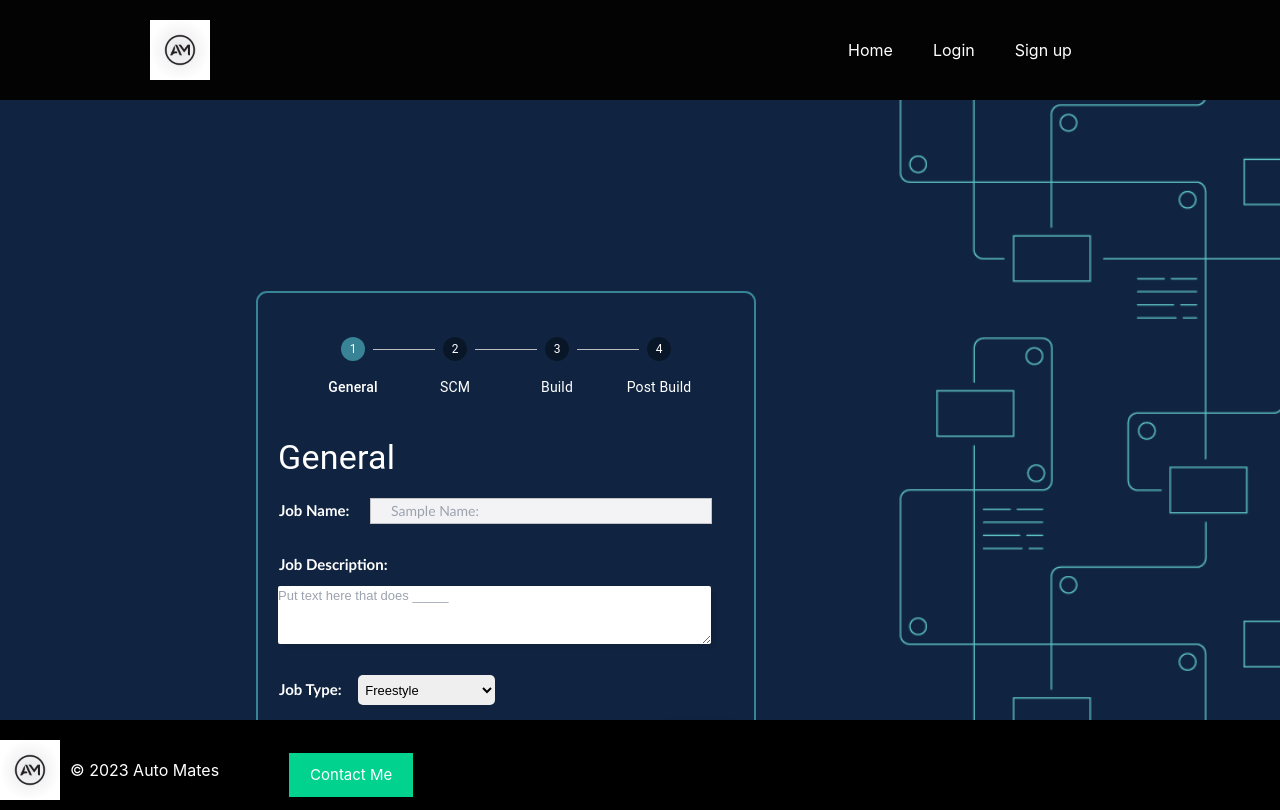
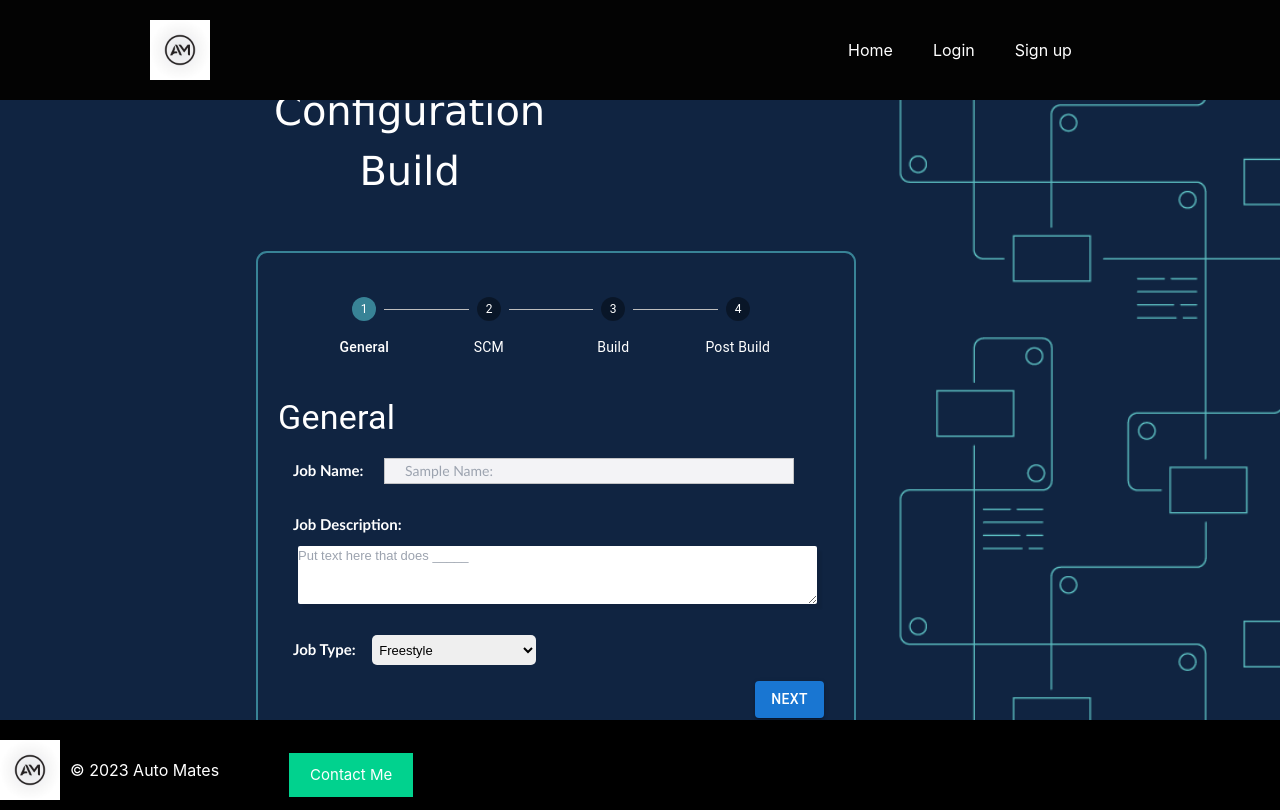
Before and after one commit to Ragdety/BldIt.Client, a React (Create React App) app in the folder bldit-web/: page /jobs/jobConfig in a window 1280 px wide. Built offline with nearby package versions, Linux system fonts and the light colour scheme; no server answers; what @material-tailwind/react would draw is missing.

Commit message:
Update jobconfig.css
Form adjusted to the left

```diff
--- a/bldit-web/src/styles/jobconfig.css
+++ b/bldit-web/src/styles/jobconfig.css
@@ -21,7 +21,8 @@
         padding: 50px;
         font-family: Verdana, Geneva, Tahoma, sans-serif;
         font-size: 40px;
-        margin-top: 100px;
+       /* margin-top: 100px; */
+        margin-bottom: 100px;
     }
 
     /*h3 {*/
@@ -37,17 +38,33 @@
     /*    padding-bottom: 20px;*/
     /*}*/
 
-    .form-step {
+ /*   .form-step {
+        /* background-color: rgba(27, 34, 129, 0.299); */
+ /*       padding: 20px;
+        display: block;
+        /* following 2 lines justifies form to the left */
+ /*       margin: 20%;
+        width: 500px;
+        /* border: 2px solid rgb(247, 243, 243); */
+/*        border: 2px solid rgb(56, 131, 150);
+        border-radius: 11px;
+        padding-bottom: 50px;
+    } */
+
+   .form-step {
         /* background-color: rgba(27, 34, 129, 0.299); */
         padding: 20px;
         display: block;
         /* following 2 lines justifies form to the left */
         margin: 20%;
-        width: 500px;
+        width: 600px;
         /* border: 2px solid rgb(247, 243, 243); */
         border: 2px solid rgb(56, 131, 150);
         border-radius: 11px;
         padding-bottom: 50px;
+        margin-bottom: -20px;
+        margin-top: -100px;
+        padding-right: 30px;
     }
 
     .stepHeader {
@@ -67,6 +84,8 @@
         margin-bottom: 10px;
         font-weight: bold;
         margin-left: -5px;
+        margin-top: 20px;
+        padding-left: 20px;
     }
 
     label:after {
@@ -103,6 +122,8 @@
         font-size: small;
         font-family: Arial, Helvetica, sans-serif;
         margin-top: 10px;
+        margin-left: 20px;
+        margin-right: 20px;
     }
 
     .q2 {
```
